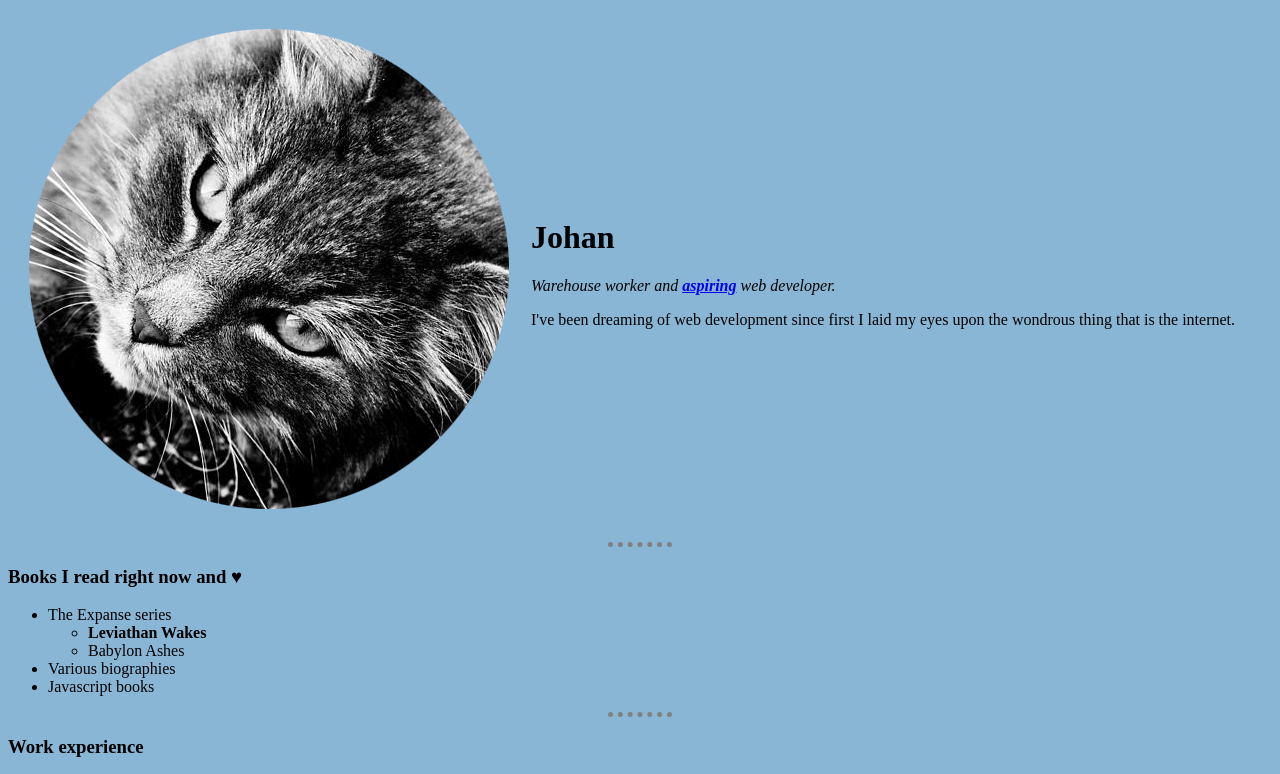
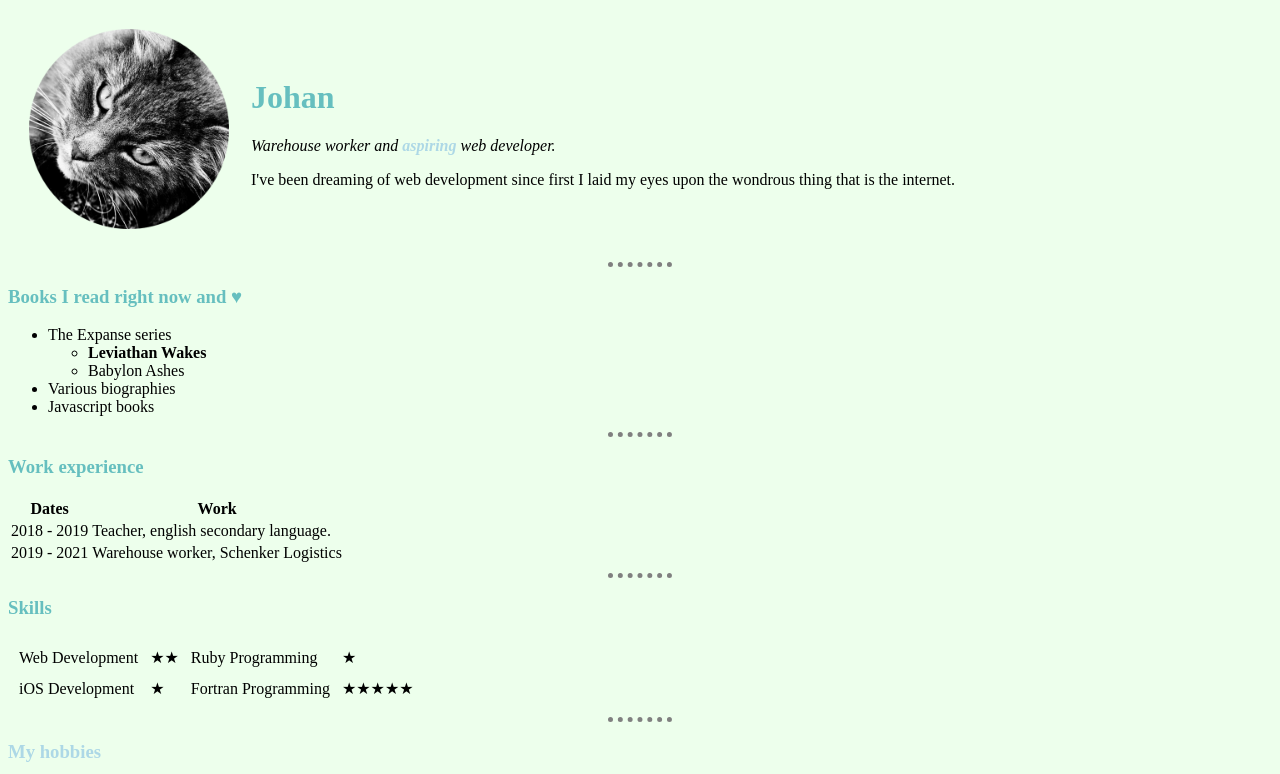
Before and after one commit to jmborg/cv, a plain HTML site: page index.html in a window 1280 px wide. Shown: the top 774 px of the page. Drawn offline with Linux system fonts and the light colour scheme.

Commit message:
Add files via upload

```diff
--- /dev/null
+++ b/css/styles.css
@@ -0,0 +1,29 @@
+    body {
+      background-color: #edffec;
+    }
+
+    hr {
+      border-style: none;
+      border-top-style: dotted;
+      border-color: grey;
+      border-width: 5px;
+      width: 5%;
+    }
+
+    h1, h3 {
+      color: #66BFBF;
+    }
+
+    a {
+      text-decoration: none;
+      color:lightblue;
+    }
+
+    a:hover {
+      color: #66BFBF;
+    }
+
+    img {
+      width: 200px;
+      height: 200px;
+    }
--- a/index.html
+++ b/index.html
@@ -4,23 +4,10 @@
 <head>
   <meta charset="utf-8">
   <meta content="The personal site of Johan is a really rad one.">
+  <link rel="stylesheet" href="css/styles.css">
   <title>Ⓙohans personal site</title>
+</head>
 
-  <style media="screen">
-
-    body {
-      background-color: #8ab6d6;
-    }
-
-    hr {
-      border-style: none;
-      border-top-style: dotted;
-      border-color: grey;
-      border-width: 5px;
-      width: 5%;
-    }
-  </style>
-</head>
 <body>
   <table cellspacing=20>
     <tr>
```
Also changed, not shown: contact.html (+1 -0 lines), hobbies.html (+1 -0 lines).
